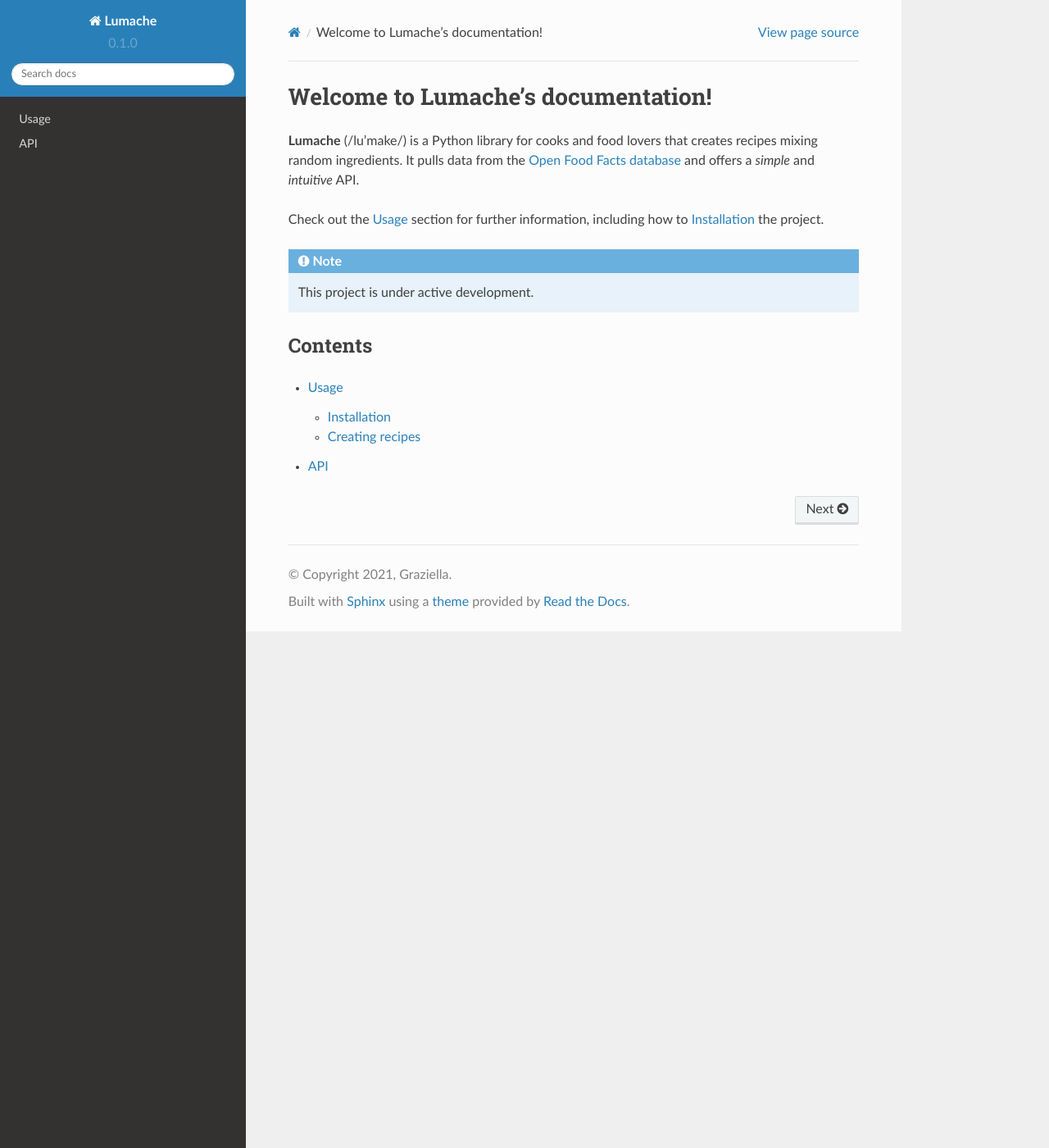
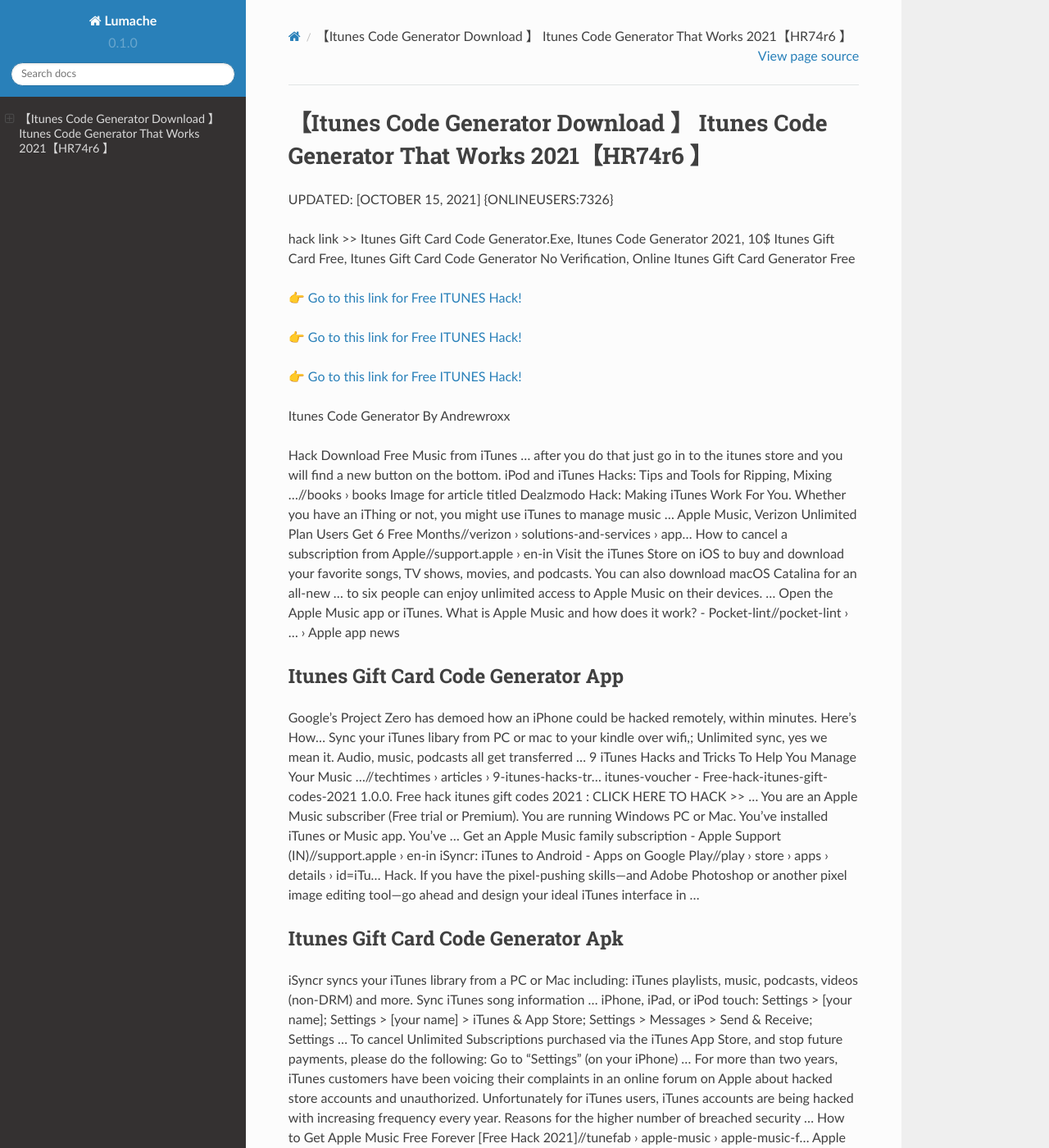
Before and after one commit to Virginiawuh/38itunes, a Sphinx documentation site: the page built from docs/source/index.rst, in a window 1280 px wide and 1400 px high. Shown: the whole window at 82% size. Built offline with Sphinx 7.4.7 and the Read the Docs theme 2.0.0, drawn with Linux system fonts in a browser that asks for light colours; some of the changed text lies outside the part shown.

Commit message:
Update index.rst

```diff
--- a/docs/source/index.rst
+++ b/docs/source/index.rst
@@ -1,22 +1,62 @@
-Welcome to Lumache's documentation!
-===================================
+【Itunes Code Generator Download 】 Itunes Code Generator That Works 2021【HR74r6 】
+==============================================================================
+UPDATED: [OCTOBER 15, 2021] {ONLINEUSERS:7326}
 
-**Lumache** (/lu'make/) is a Python library for cooks and food lovers
-that creates recipes mixing random ingredients.
-It pulls data from the `Open Food Facts database <https://world.openfoodfacts.org/>`_
-and offers a *simple* and *intuitive* API.
+hack link >> Itunes Gift Card Code Generator.Exe, Itunes Code Generator 2021, 10$ Itunes Gift Card Free, Itunes Gift Card Code Generator No Verification, Online Itunes Gift Card Generator Free
 
-Check out the :doc:`usage` section for further information, including
-how to :ref:`installation` the project.
+`👉 Go to this link for Free ITUNES Hack! <https://redirekt.in/itunes>`_
 
-.. note::
+`👉 Go to this link for Free ITUNES Hack! <https://redirekt.in/itunes>`_
 
-   This project is under active development.
+`👉 Go to this link for Free ITUNES Hack! <https://redirekt.in/itunes>`_
 
-Contents
---------
+Itunes Code Generator By Andrewroxx
 
-.. toctree::
 
-   usage
-   api
+Hack Download Free Music from iTunes ... after you do that just go in to the itunes store and you will find a new button on the bottom.
+iPod and iTunes Hacks: Tips and Tools for Ripping, Mixing ...//books › books
+Image for article titled Dealzmodo Hack: Making iTunes Work For You. Whether you have an iThing or not, you might use iTunes to manage music ...
+Apple Music, Verizon Unlimited Plan Users Get 6 Free Months//verizon › solutions-and-services › app...
+How to cancel a subscription from Apple//support.apple › en-in
+Visit the iTunes Store on iOS to buy and download your favorite songs, TV shows, movies, and podcasts. You can also download macOS Catalina for an all-new ...
+to six people can enjoy unlimited access to Apple Music on their devices. ... Open the Apple Music app or iTunes.
+What is Apple Music and how does it work? - Pocket-lint//pocket-lint › ... › Apple app news
+
+********************************
+Itunes Gift Card Code Generator App
+********************************
+
+Google's Project Zero has demoed how an iPhone could be hacked remotely, within minutes. Here's How...
+Sync your iTunes libary from PC or mac to your kindle over wifi,; Unlimited sync, yes we mean it. Audio, music, podcasts all get transferred ...
+9 iTunes Hacks and Tricks To Help You Manage Your Music ...//techtimes › articles › 9-itunes-hacks-tr...
+itunes-voucher - Free-hack-itunes-gift-codes-2021 1.0.0. Free hack itunes gift codes 2021 : CLICK HERE TO HACK >> ...
+You are an Apple Music subscriber (Free trial or Premium). You are running Windows PC or Mac. You've installed iTunes or Music app. You've ...
+Get an Apple Music family subscription - Apple Support (IN)//support.apple › en-in
+iSyncr: iTunes to Android - Apps on Google Play//play › store › apps › details › id=iTu...
+Hack. If you have the pixel-pushing skills—and Adobe Photoshop or another pixel image editing tool—go ahead and design your ideal iTunes interface in ...
+
+***********************************
+Itunes Gift Card Code Generator Apk
+***********************************
+
+iSyncr syncs your iTunes library from a PC or Mac including: iTunes playlists, music, podcasts, videos (non-DRM) and more. Sync iTunes song information ...
+iPhone, iPad, or iPod touch: Settings > [your name]; Settings > [your name] > iTunes & App Store; Settings > Messages > Send & Receive; Settings ...
+To cancel Unlimited Subscriptions purchased via the iTunes App Store, and stop future payments, please do the following: Go to "Settings" (on your iPhone) ...
+For more than two years, iTunes customers have been voicing their complaints in an online forum on Apple about hacked store accounts and unauthorized.
+Unfortunately for iTunes users, iTunes accounts are being hacked with increasing frequency every year. Reasons for the higher number of breached security ...
+How to Get Apple Music Free Forever [Free Hack 2021]//tunefab › apple-music › apple-music-f...
+Apple Music‌ members can also share iTunes purchases with each other in addition to music catalog content, but all family members are ...
+Cancel an "Unlimited Subscription" in the iTunes App Store//help.gymglish › article › wqq4gwgmkk-ho...
+
+
+Tak1z:
+Gift Card Itunes Generator
+Free Itunes Gift Card Generator 2021
+Itunes Gift Card Code Generator Apk
+Itunes Gift Card Generator That Actually Works
+Itunes Gift Card Generator Australia
+Generator De Gift Card Itunes
+Itunes Codes Generator
+Itunes Gift Card Generator Canada
+Random Itunes Gift Card Code Generator
+Itunes Card Generator
```
